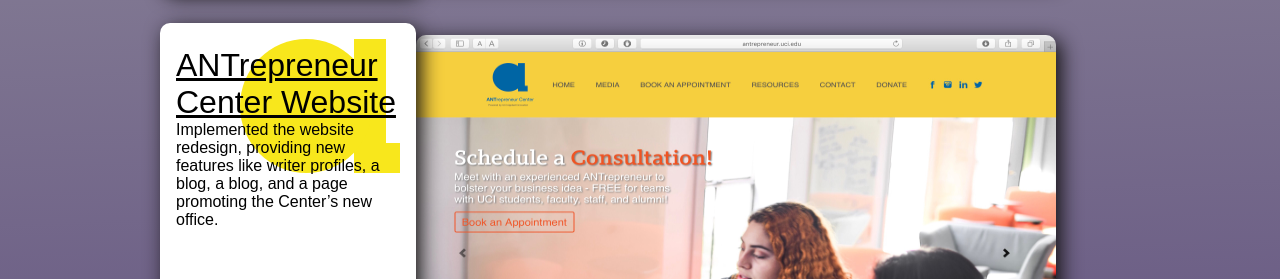
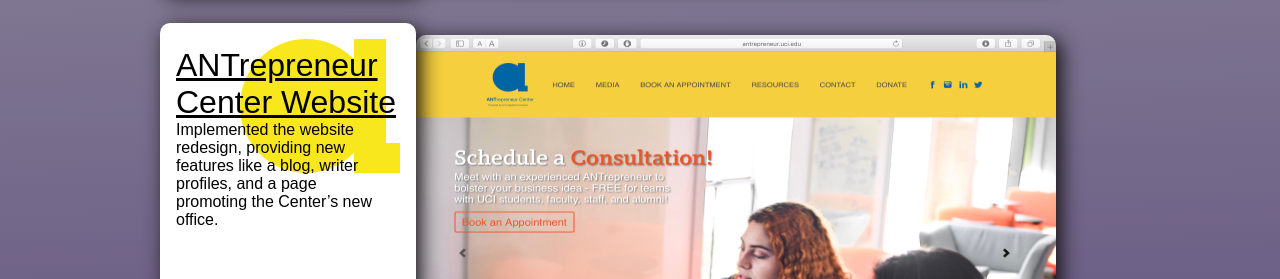
Before and after one commit to mankaine/Portfolio, a React (Create React App) app: page / in a window 1280 px wide. Shown: the part 2520-2799 px from the top of the page. Built offline with nearby package versions, Linux system fonts and the light colour scheme.

Commit message:
Text update

```diff
--- a/src/components/projects/Cards/ANTrepreneurCard.js
+++ b/src/components/projects/Cards/ANTrepreneurCard.js
@@ -16,7 +16,7 @@
   return(
     <Card
       title='ANTrepreneur Center Website'
-      description='Implemented the website redesign, providing new features like writer profiles, a blog, a blog, and a page promoting the Center’s new office.'
+      description='Implemented the website redesign, providing new features like a blog, writer profiles, and a page promoting the Center’s new office.'
       techStack='HTML - CSS - PHP - Wordpress'
       art={art}
       bulbs={bulb}
```
